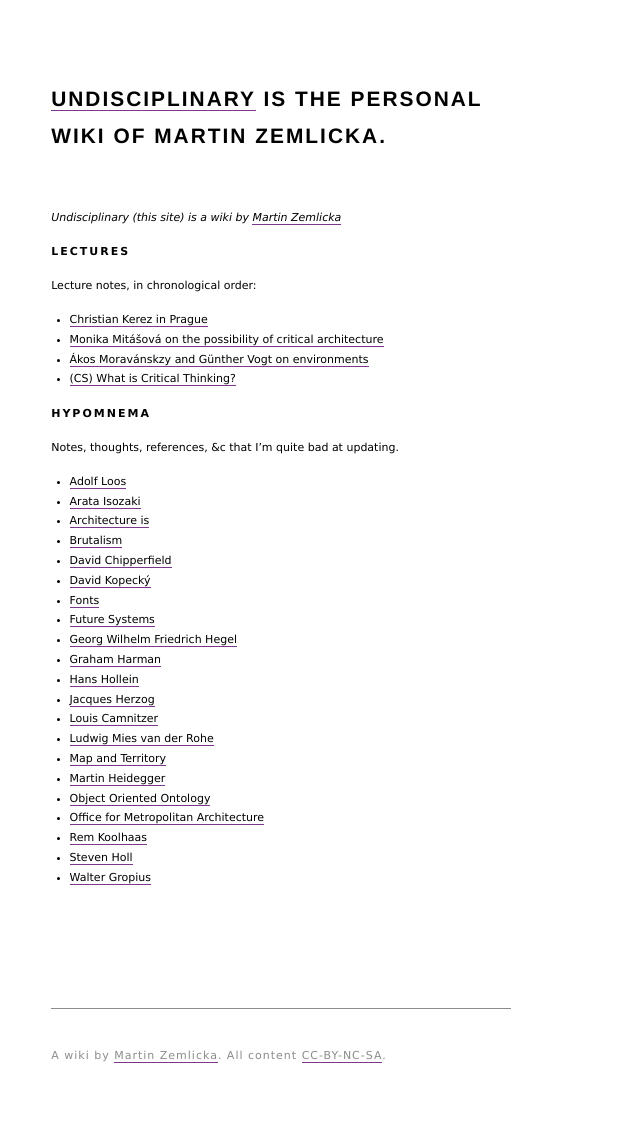
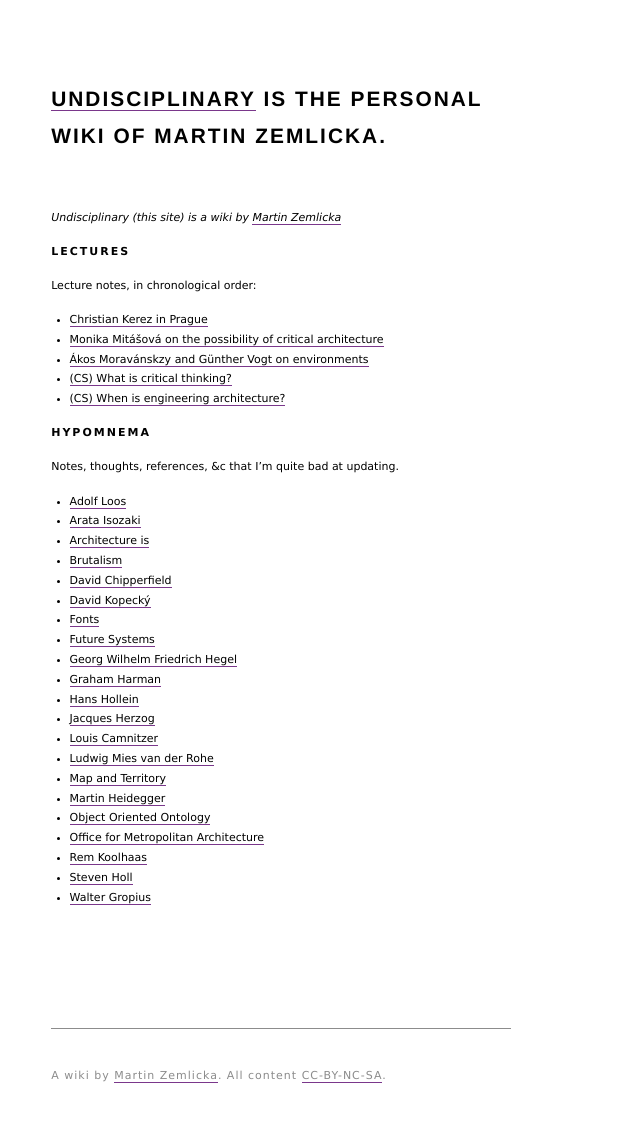
Before and after one commit to zmlka/undisciplinary, a Jekyll site: the page built from index.md, in a window 1280 px wide. Shown: the whole page, without its empty margins (0-640 px from the left). Built offline with Jekyll 4.4.1, drawn with Linux system fonts in a browser that asks for light colours.

Commit message:
create link to When is engineering architecture

```diff
--- a/index.md
+++ b/index.md
@@ -15,7 +15,8 @@ Lecture notes, in chronological order:
 * [Christian Kerez in Prague](christian_kerez_prague)
 * [Monika Mitášová on the possibility of critical architecture](mitasova_critical)
 * [Ákos Moravánskzy and Günther Vogt on environments](moravansky_vogt)
-* [(CS) What is Critical Thinking?](what_is_critical_thinking)
+* [(CS) What is critical thinking?](what_is_critical_thinking)
+* [(CS) When is engineering architecture?](when_is_engineering_architecture)
 
 ## Hypomnema
 
```
